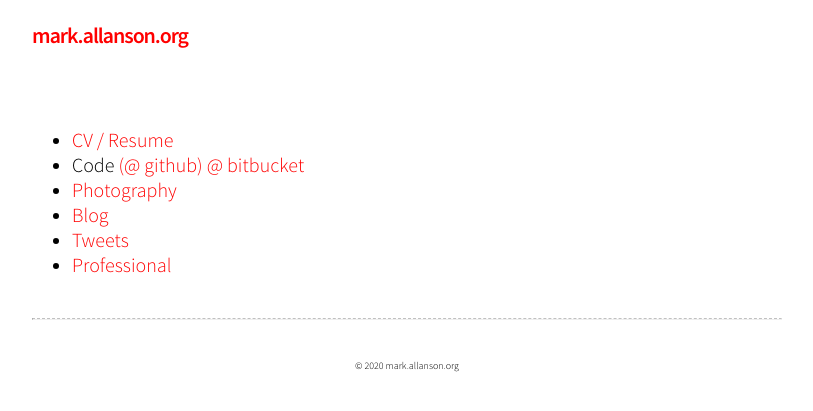
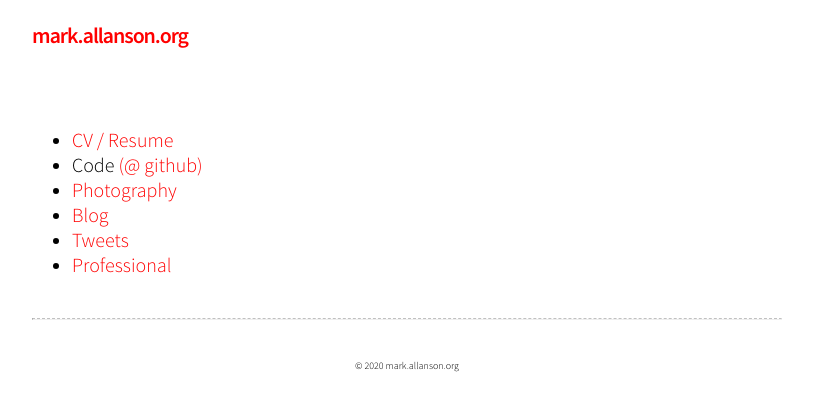
Before and after one commit to markallanson/personal_website, a Jekyll site: the page built from index.md, in a window 1280 px wide. Shown: the top 411 px of the page, without its empty margins (233-1046 px from the left). Built offline with Jekyll 4.4.1, drawn with Linux system fonts in a browser that asks for light colours.

Commit message:
Point to new CV location

```diff
--- a/index.md
+++ b/index.md
@@ -5,8 +5,8 @@ author: Mark
 layout: default
 guid: index
 ---
-* [CV / Resume](/cv)
-* Code [(@ github)](http://github.com/markallanson) [@ bitbucket](http://bitbucket.org/markallanson)
+* [CV / Resume](https://cv.mark.allanson.org)
+* Code [(@ github)](http://github.com/markallanson)
 * [Photography](http://flickr.com/photos/markallanson)
 * [Blog](/blog)
 * [Tweets](http://twitter.com/markallanson)
```
